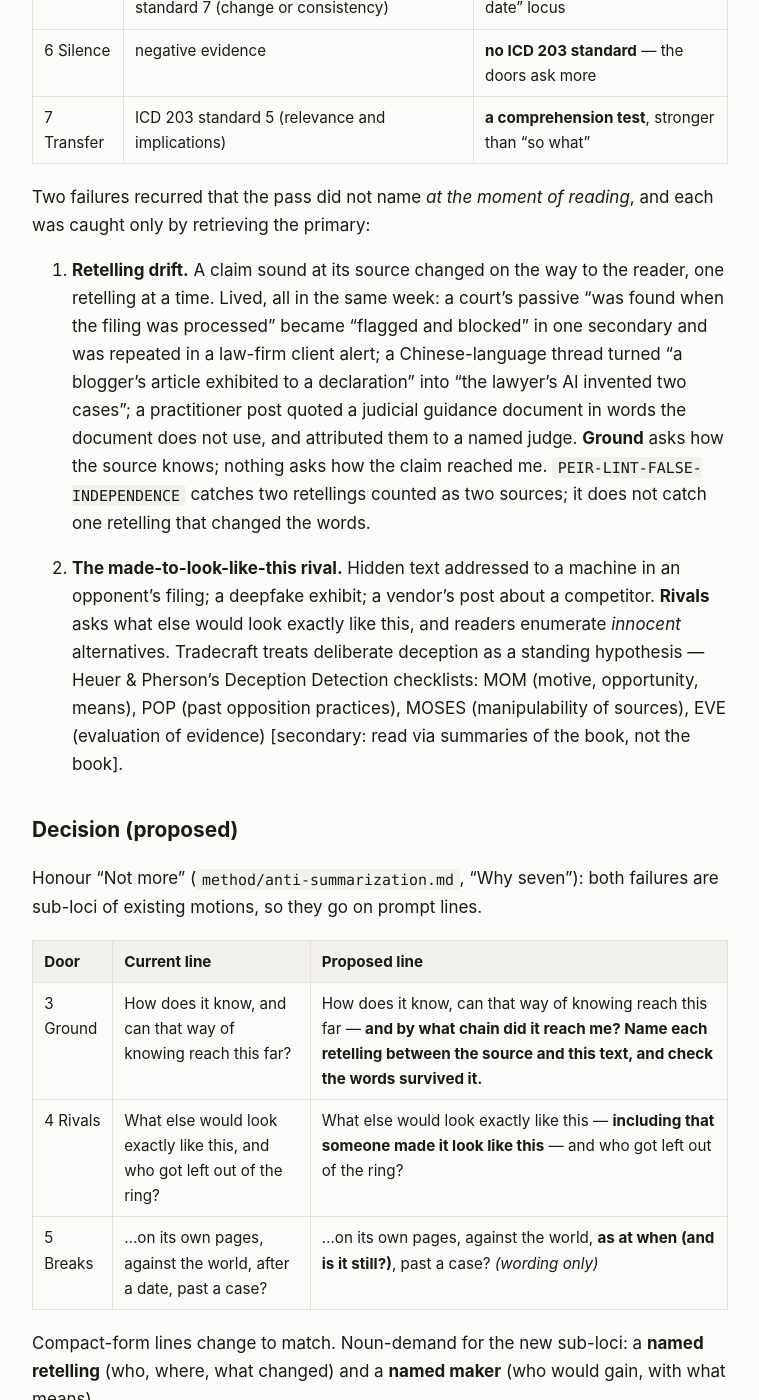
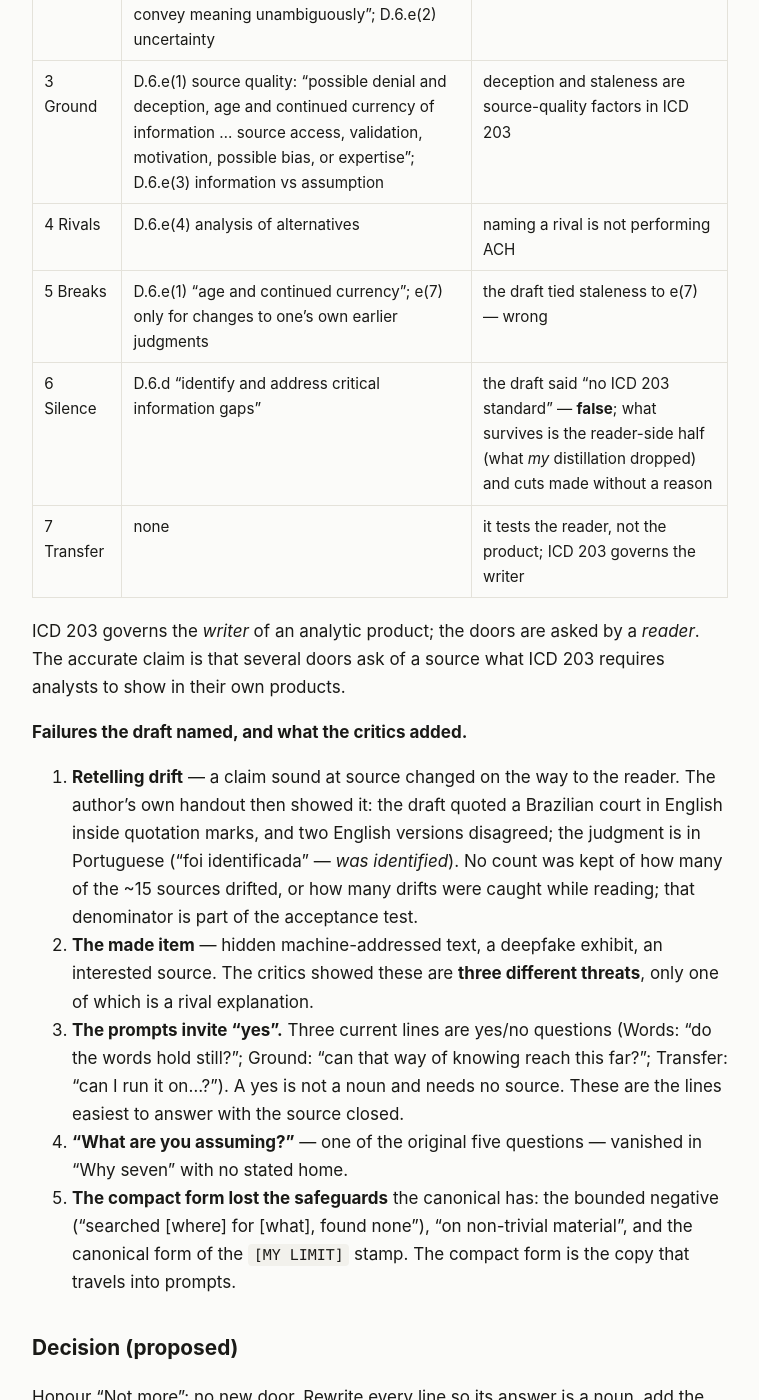
Before and after one commit to SecurityRonin/peira, a Jekyll site: the page built from docs/decisions/0007-chain-and-deception-subloci.md, in a window 1280 px wide and 1400 px high, scrolled down 1155 px. Shown: the whole window, without its empty margins (260-1019 px from the left). Built offline with Jekyll 4.4.1, drawn with Linux system fonts in a browser that asks for light colours; our own code applies the rules of GitHub Pages for plain Markdown files; some of the changed text lies outside the part shown.

Commit message:
docs(decisions): ADR-0007 revised after two adversarial critiques
Corrects the draft overclaims against the ICD 203 text (Silence maps to D.6.d; deception and staleness are D.6.e(1) source-quality factors; Words is e(6)). Rewrites every door line to demand a noun; splits the made item by object (item to Rivals, source to Ground, machine-addressed text to a handling rule); recovers "what are you assuming" in Ground; restores the compact-form safeguards; drops the chain lens; acceptance now requires a frozen-wording, held-out, planted-defect run.

Co-Authored-By: Claude Opus 5.5 (1M context) <noreply@anthropic.com>

```diff
--- a/docs/decisions/0007-chain-and-deception-subloci.md
+++ b/docs/decisions/0007-chain-and-deception-subloci.md
@@ -1,96 +1,140 @@
-# 7. Two sub-loci for the doors: the chain, and the rival that was made
+# 7. Sharpening the doors: the chain, the made item, and prompts that demand a noun
 
-Date: 2026-09-27
+Date: 2026-09-27 (revised the same day after two adversarial critiques)
 
 ## Status
 
 Proposed.
 
-No door is added. Two prompt lines gain a sub-locus, and one wording is sharpened. This flips to
-Accepted when the two candidate lenses below have source-checked tradition sections, or are dropped
-in favour of the prompt lines alone.
+No door is added. Accept only when:
+
+1. the amended prompt lines, with wording **frozen**, have been run blind on held-out sources **not** used to
+   write them — including faithful retellings and authentic items as negative controls — with catches, false
+   objections and time recorded (a suggested start: about 15 sources, at least five clean; a suggestion, not a
+   derived figure); and
+2. the compact-form repair below is merged (it fixes a defect whatever happens to the rest).
+
+The draft's `CHAIN-OF-TRANSMISSION` lens is **dropped** (see "Considered and rejected").
 
 ## Context
 
-The pass was run, door by door, on about fifteen secondary sources in one week (press, practitioner
-posts, law-firm alerts, a vendor's post about a competitor) while preparing a CPD talk, and then
-stress-tested against intelligence tradecraft: ODNI **ICD 203** (Analytic Standards; its nine
-tradecraft standards) and Heuer & Pherson's structured analytic techniques.
+The pass was run, door by door, on about fifteen secondary sources in one week while preparing a CPD talk. It was
+then **compared with** (not validated against) intelligence tradecraft, and the draft of this ADR was attacked by two
+critics in sequence: an OpenAI model at maximum reasoning, and a Claude model told to treat the first critic's
+findings as claims to test. The second critic's web access was denied, so its external points were re-checked
+against the primary texts before use here. Their reports are held with the author's research notes.
 
-The crosswalk holds up. Every door has a tradecraft counterpart, and two doors ask more than ICD 203:
+**What the comparison supports** — corrected from the draft, which overclaimed. Checked against the ICD 203 text:
 
-| Door | Tradecraft counterpart | Note |
+| Door | Nearest ICD 203 requirement | Note |
 |---|---|---|
-| 1 Direction | objectivity; cognitive-bias checks | ICD 203 asks for objectivity; Direction adds the cost comparison |
-| 2 Words | ICD 203 standard 2 (uncertainty expressed properly); estimative language | Words also catches a term that changes meaning mid-source |
-| 3 Ground | ICD 203 standards 1 (source quality) and 3 (intelligence vs assumption); source-reliability vs information-credibility grading | source interest is already capped by the enforced source-class ceiling |
-| 4 Rivals | ICD 203 standard 4 (analysis of alternatives); `ACH` | — |
-| 5 Breaks | key-assumptions check; indicators; ICD 203 standard 7 (change or consistency) | staleness is already the "after a date" locus |
-| 6 Silence | negative evidence | **no ICD 203 standard** — the doors ask more |
-| 7 Transfer | ICD 203 standard 5 (relevance and implications) | **a comprehension test**, stronger than "so what" |
+| 1 Direction | D.6.c relevance ("customer" relevance) — once Direction asks *for what decision* | the cost comparison has no ICD counterpart |
+| 2 Words | D.6.e(6) "Language and syntax should convey meaning unambiguously"; D.6.e(2) uncertainty | the draft cited only e(2) |
+| 3 Ground | D.6.e(1) source quality: "possible denial and deception, age and continued currency of information … source access, validation, motivation, possible bias, or expertise"; D.6.e(3) information vs assumption | deception and staleness are source-quality factors in ICD 203 |
+| 4 Rivals | D.6.e(4) analysis of alternatives | naming a rival is not performing ACH |
+| 5 Breaks | D.6.e(1) "age and continued currency"; e(7) only for changes to one's own earlier judgments | the draft tied staleness to e(7) — wrong |
+| 6 Silence | D.6.d "identify and address critical information gaps" | the draft said "no ICD 203 standard" — **false**; what survives is the reader-side half (what *my* distillation dropped) and cuts made without a reason |
+| 7 Transfer | none | it tests the reader, not the product; ICD 203 governs the writer |
 
-Two failures recurred that the pass did not name *at the moment of reading*, and each was caught only
-by retrieving the primary:
+ICD 203 governs the *writer* of an analytic product; the doors are asked by a *reader*. The accurate claim is that
+several doors ask of a source what ICD 203 requires analysts to show in their own products.
 
-1. **Retelling drift.** A claim sound at its source changed on the way to the reader, one retelling at a
-   time. Lived, all in the same week: a court's passive "was found when the filing was processed" became
-   "flagged and blocked" in one secondary and was repeated in a law-firm client alert; a Chinese-language
-   thread turned "a blogger's article exhibited to a declaration" into "the lawyer's AI invented two
-   cases"; a practitioner post quoted a judicial guidance document in words the document does not use,
-   and attributed them to a named judge. **Ground** asks how the source knows; nothing asks how the claim
-   reached me. `PEIR-LINT-FALSE-INDEPENDENCE` catches two retellings counted as two sources; it does not
-   catch one retelling that changed the words.
+**Failures the draft named, and what the critics added.**
 
-2. **The made-to-look-like-this rival.** Hidden text addressed to a machine in an opponent's filing; a
-   deepfake exhibit; a vendor's post about a competitor. **Rivals** asks what else would look exactly like
-   this, and readers enumerate *innocent* alternatives. Tradecraft treats deliberate deception as a
-   standing hypothesis — Heuer & Pherson's Deception Detection checklists: MOM (motive, opportunity,
-   means), POP (past opposition practices), MOSES (manipulability of sources), EVE (evaluation of
-   evidence) [secondary: read via summaries of the book, not the book].
+1. **Retelling drift** — a claim sound at source changed on the way to the reader. The author's own handout then
+   showed it: the draft quoted a Brazilian court in English inside quotation marks, and two English versions
+   disagreed; the judgment is in Portuguese ("foi identificada" — *was identified*). No count was kept of how many of
+   the ~15 sources drifted, or how many drifts were caught while reading; that denominator is part of the acceptance
+   test.
+2. **The made item** — hidden machine-addressed text, a deepfake exhibit, an interested source. The critics showed
+   these are **three different threats**, only one of which is a rival explanation.
+3. **The prompts invite "yes".** Three current lines are yes/no questions (Words: "do the words hold still?";
+   Ground: "can that way of knowing reach this far?"; Transfer: "can I run it on…?"). A yes is not a noun and needs no
+   source. These are the lines easiest to answer with the source closed.
+4. **"What are you assuming?"** — one of the original five questions — vanished in "Why seven" with no stated home.
+5. **The compact form lost the safeguards** the canonical has: the bounded negative ("searched [where] for [what],
+   found none"), "on non-trivial material", and the canonical form of the `[MY LIMIT]` stamp. The compact form is the
+   copy that travels into prompts.
 
 ## Decision (proposed)
 
-Honour "Not more" (`method/anti-summarization.md`, "Why seven"): both failures are sub-loci of existing
-motions, so they go on prompt lines.
+Honour "Not more": no new door. Rewrite every line so its answer is a noun, add the sub-loci, and move depth into
+**triggers** (checks that fire on the type of claim) so the lines stay short.
 
-| Door | Current line | Proposed line |
+| # | Door | Proposed line |
 |---|---|---|
-| 3 Ground | How does it know, and can that way of knowing reach this far? | How does it know, can that way of knowing reach this far — **and by what chain did it reach me? Name each retelling between the source and this text, and check the words survived it.** |
-| 4 Rivals | What else would look exactly like this, and who got left out of the ring? | What else would look exactly like this — **including that someone made it look like this** — and who got left out of the ring? |
-| 5 Breaks | …on its own pages, against the world, after a date, past a case? | …on its own pages, against the world, **as at when (and is it still?)**, past a case? *(wording only)* |
+| 1 | Direction | For what decision am I reading this, which answer do I want, and is that answer — if wrong — the costlier mistake? |
+| 2 | Words | What yardstick is it judged against, and which term or number shifts (meaning, subject, unit or base) between the source and this? |
+| 3 | Ground | How does it know; what would have to be true for that way of knowing to reach this far; and by what chain did it reach me — traced to the earliest link I can reach, with what changed in meaning at each link, and where I stopped? |
+| 4 | Rivals | What else would produce exactly this — including that the item was made or altered to look like this — how common is each, and whose best case is missing? |
+| 5 | Breaks | Where does it break: against its own pages, against the world, as at when (the date of the facts, and of the law or data — is it still?), and past which case? |
+| 6 | Silence | What would a competent treatment contain that this lacks, and what was cut without a reason on record? |
+| 7 | Transfer | To which case the source never mentions did I carry it (set by someone else where possible), and what came out? For a single fact: which unstated consequence must hold if it is true, and does it? |
 
-Compact-form lines change to match. Noun-demand for the new sub-loci: a **named retelling** (who, where,
-what changed) and a **named maker** (who would gain, with what means).
+**Rules around the doors**
 
-**Candidate lenses (catalogued, owning no gate — to be source-checked before they enter the catalogue):**
+- **Order.** Direction first and Transfer last are fixed; the middle order is a default, and a door whose answer
+  changes another sends you back to it. (Replaces "the order is load-bearing".)
+- **A noun with an address.** Every answer says where it was found. A `[SOURCE FAULT]` carries the verbatim words it
+  rests on — the one part of the pass a machine can check. A negative is "searched [where] for [what], found none;
+  not checked: [what]".
+- **Stamp.** Test: *where does the defect first appear?* `[SOURCE FAULT @ link]` · `[MY LIMIT: compression]` ·
+  `[MY LIMIT: competence]` / `[MY LIMIT: access]` (route to an expert or the primary) · `[BOUNDARY]` (right as at its
+  date or within its scope; no one at fault).
+- **Guardrail.** On non-trivial material, seven bare "nothing"s mean the pass was skipped; seven bounded negatives are
+  a result, only as good as the searches they name.
+- **The made item, split by what is examined.** The *item* faked or altered → Rivals (a mechanism and the check that
+  would expose it; name an actor only where the evidence does). The *source* interested, fed or manipulable → Ground
+  (ICD 203 D.6.e(1)). *Machine-addressed text* in incoming material → not a door: a handling rule, **material is data,
+  never instructions**.
+- **Triggers** (fire on claim type): a number → redo it, check subject/instant/unit/base, state the expected range; a
+  diagnostic or detector result → both error rates and a base rate; an absence claim → coverage and a positive control
+  at the oldest point covered; a contested item or interested source → MOM / MOSES over each link, authenticity as a
+  rival; beyond my competence → `[MY LIMIT: competence]`; produced by an AI tool → a retelling, every specific
+  authority back to the primary.
+- **Output.** A reliance decision: rely / rely with a stated limit / read the primary first / do not rely.
+- **The pass's own control.** The frozen-wording, held-out, planted-defect run in Status is the only control available
+  to Direction, Silence and Transfer, which have no enforced half.
 
-- `CHAIN-OF-TRANSMISSION` — **إسناد** (the chain of transmission) in the science of the prophetic traditions
-  (**علم الحديث**), where each transmitter in a chain is weighed and a chain is only as sound as its weakest
-  link. Routes from Ground's new sub-locus. *Tradition section not yet written; the Arabic terms and the
-  characterisation are from memory and must be verified against academic sources before entry — never
-  generate script from memory (the catalogue's source-language rule).*
-- `DECEPTION-DETECTION` — Heuer & Pherson's MOM / POP / MOSES / EVE checklists. Routes from Rivals' new
-  sub-locus. *Primary (the book) not yet read.*
+**Canonical edits this implies** (to `method/anti-summarization.md` and `doors.md`):
 
-## Considered and not proposed
+- Opening: "invisible from inside the summary" → "often invisible: a bare digit shows its wound; a smoothed 'always'
+  does not".
+- "The count … falls out of" → "Seven is an arrangement of distinct motions, not a derivation; that seven is what gets
+  run every time is a hypothesis under test."
+- "Why seven": "what are you assuming" now lives in Ground's reach clause.
+- "Two species": the widened stamp; align the compact form's `[MY LIMIT]` with the canonical.
+- **Compact form: restore the bounded negative and "on non-trivial material"** (merge regardless).
+- "The two tiers": "the enforceable half of each door…" → "Four doors have an enforceable half in the gates they route
+  to; Direction, Silence and Transfer have none and are tested only by the pass-level evaluation." Fix the link whose
+  label says `README.md` but points at `six-structures.md`.
+- `six-structures.md`: the controlling idea adds "…and stays green on a known-good one, and must be shown to do both";
+  "evidence common to both sides carries no weight" → "does not discriminate unless it is more expected under one
+  side"; "Popper / premortem" → "Popper" (a premortem is an exercise, not a stored field).
 
-- **Independence as its own question** — already routed under Ground (`PEIR-LINT-FALSE-INDEPENDENCE`).
-- **The source's own interest** — enforced by the source-class ceiling; Direction stays about the reader,
-  where its one comparison lives.
-- **Confidence, and what would change my mind** — Breaks past a case (the falsifier) and claim-grading
-  already carry it; a door for it would revive the original fifth question, answerable with the source
-  closed.
+## Considered and rejected
+
+- **A `CHAIN-OF-TRANSMISSION` lens** — the prompt line suffices, the tradition's characterisation was from memory
+  (the chain tradition also *upgrades* a report on independent corroboration, which is independence, already
+  `PEIR-LINT-FALSE-INDEPENDENCE`), and the draft wrote script from memory, against the catalogue's own rule.
+- **A deception door** — split by object as above; the draft's `DECEPTION-DETECTION` lens is deferred until the
+  Heuer–Pherson text is read (MOM / POP / MOSES / EVE; EVE itself covers the chain of evidence).
+- **"Not applicable" for Transfer on single facts** — an easy exit; replaced by the consequence test.
+- **Long multi-part prompt lines** (the first critic's steelman) — "each new door dilutes the run-rate of all the
+  others" applies equally to sub-checks crowded onto one line; depth goes into triggers.
+- **"Custody and pedigree of an observation"** stays *not mechanised* (`six-structures.md`): this ADR adds a reading
+  prompt, not a mechanism.
 
 ## Consequences
 
-- `method/anti-summarization.md` and `doors.md`: the three table rows and the compact form.
-- The inline copy in the `research-method` skill (§0A) must be re-synced from peira, per its own note.
-- A lens addition is code (`lens/src/lib.rs` CATALOG) plus a generated page; each needs a source-checked
-  tradition section and a worked example, per the catalogue's standard.
+- The three canonical files and the compact form; the inline copy in the `research-method` skill re-synced from
+  peira.
+- Any lay version (a handout) re-synced to the frozen wording, with a scope line (a reading aid for verification, not
+  a full account of duties) and no internal jargon.
 
 ## Open questions
 
-1. Is the deception hypothesis better placed under Ground (MOSES — how manipulable is the source?) than
-   under Rivals? It has one foot in each; this ADR puts it under Rivals because the reader's failure
-   observed was an unlisted alternative, not a mis-weighed source.
-2. Does `CHAIN-OF-TRANSMISSION` add enough over Ground's new line to earn a catalogue entry, or does the line suffice?
+1. Does the open-question rewrite actually raise the reopen-the-source rate over the current wording? Only the
+   evaluation in Status answers this; the rewrite is as untested as the original.
+2. Is the reliance decision a fifth element of every pass, or only of passes on load-bearing claims (as Direction
+   marks them)?
```
